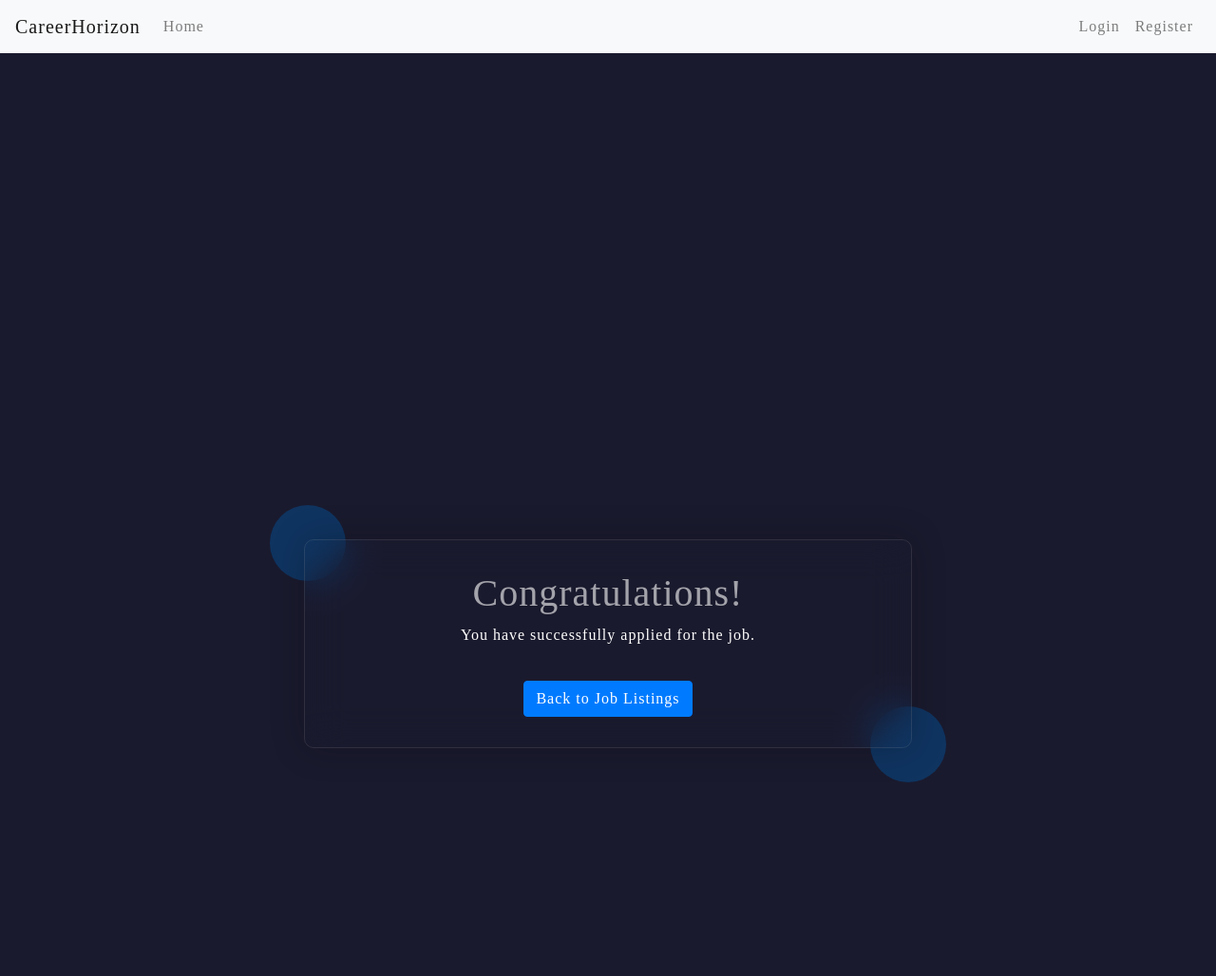
After one commit to Ismat-Samadov/eploy, a Django app: page /jobs/congrats/ in a window 1280 px wide. The commit adds this page. Shown: the whole page at 95% size. Run offline with Django 5.2, Linux system fonts and the light colour scheme; some libraries are stand-ins or nearby versions.

Commit message:
fixed apply letter and congrats

```diff
--- a/jobsite/jobs/models.py
+++ b/jobsite/jobs/models.py
@@ -9,6 +9,7 @@ class CustomUser(AbstractUser):
         ('Candidate', 'Candidate'),
     )
     user_type = models.CharField(max_length=10, choices=USER_TYPE_CHOICES)
+
 class JobPost(models.Model):
     title = models.CharField(max_length=500)
     description = models.TextField()
@@ -30,7 +31,7 @@ class JobApplication(models.Model):
     job = models.ForeignKey(JobPost, on_delete=models.CASCADE)
     applicant = models.ForeignKey(settings.AUTH_USER_MODEL, on_delete=models.CASCADE)
     resume = models.FileField(upload_to='resumes/')
-    cover_letter = models.TextField()
+    cover_letter = models.TextField(blank=True, null=True)  # Make cover letter optional
     applied_at = models.DateTimeField(auto_now_add=True)
 
     def __str__(self):
--- a/jobsite/jobs/templates/jobs/apply_job.html
+++ b/jobsite/jobs/templates/jobs/apply_job.html
@@ -81,7 +81,7 @@
 
     .apply-container {
         position: relative;
-        width: 40rem;
+        width: 50rem;
     }
 
     .form-container {
@@ -124,7 +124,7 @@
 
     .form-container button {
         background-color: var(--primary-color);
-        color: var (--color);
+        color: var(--color);
         padding: 13px;
         font-size: 18px;
         letter-spacing: 1.5px;
--- /dev/null
+++ b/jobsite/jobs/templates/jobs/congrats.html
@@ -0,0 +1,100 @@
+<!-- jobs/templates/jobs/congrats.html -->
+
+{% extends 'jobs/base.html' %}
+
+{% block title %}Application Successful{% endblock %}
+
+{% block content %}
+<section class="container mt-5">
+    <div class="congrats-container">
+        <div class="circle circle-one"></div>
+        <div class="form-container">
+            <h1 class="opacity">Congratulations!</h1>
+            <p>You have successfully applied for the job.</p>
+            <a href="{% url 'job_list' %}" class="btn btn-primary">Back to Job Listings</a>
+        </div>
+        <div class="circle circle-two"></div>
+    </div>
+    <div class="theme-btn-container"></div>
+</section>
+
+<style>
+    :root {
+        --background: #1a1a2e;
+        --color: #ffffff;
+        --primary-color: #0f3460;
+    }
+
+    * {
+        box-sizing: border-box;
+    }
+
+    html {
+        scroll-behavior: smooth;
+    }
+
+    body {
+        margin: 0;
+        box-sizing: border-box;
+        font-family: "poppins";
+        background: var(--background);
+        color: var(--color);
+        letter-spacing: 1px;
+        transition: background 0.2s ease;
+    }
+
+    .container {
+        display: flex;
+        justify-content: center;
+        align-items: center;
+        min-height: 100vh;
+        padding-top: 100px;
+    }
+
+    .congrats-container {
+        position: relative;
+        width: 40rem;
+    }
+
+    .form-container {
+        border: 1px solid hsla(0, 0%, 65%, 0.158);
+        box-shadow: 0 0 36px 1px rgba(0, 0, 0, 0.2);
+        border-radius: 10px;
+        backdrop-filter: blur(20px);
+        z-index: 99;
+        padding: 2rem;
+        text-align: center;
+    }
+
+    .form-container a {
+        margin-top: 20px;
+        display: inline-block;
+    }
+
+    .circle {
+        width: 5rem;
+        height: 5rem;
+        background: var(--primary-color);
+        border-radius: 50%;
+        position: absolute;
+    }
+
+    .circle-one {
+        top: 0;
+        left: 0;
+        z-index: -1;
+        transform: translate(-45%, -45%);
+    }
+
+    .circle-two {
+        bottom: 0;
+        right: 0;
+        z-index: -1;
+        transform: translate(45%, 45%);
+    }
+
+    .opacity {
+        opacity: 0.6;
+    }
+</style>
+{% endblock %}
--- a/jobsite/jobs/urls.py
+++ b/jobsite/jobs/urls.py
@@ -8,6 +8,7 @@ from .views import (
     job_list,
     post_job,
     apply_job,
+    congrats,
     job_applicants,
     edit_job,
     delete_job,
@@ -17,6 +18,7 @@ from .views import (
     search_jobs_for_cv,
     parse_cv_page
 )
+from . import views
 
 urlpatterns = [
     path('', job_list, name='job_list'),
@@ -25,6 +27,7 @@ urlpatterns = [
     path('logout/', custom_logout, name='logout'),
     path('post-job/', post_job, name='post_job'),
     path('apply-job/<int:job_id>/', apply_job, name='apply_job'),
+    path('congrats/', views.congrats, name='congrats'),
     path('job-applicants/<int:job_id>/', job_applicants, name='job_applicants'),
     path('edit-job/<int:job_id>/', edit_job, name='edit_job'),
     path('delete-job/<int:job_id>/', delete_job, name='delete_job'),
--- a/jobsite/jobs/views.py
+++ b/jobsite/jobs/views.py
@@ -160,6 +160,25 @@ def post_job(request):
         form = JobPostForm()
     return render(request, 'jobs/post_job.html', {'form': form})
 
+# @login_required
+# def apply_job(request, job_id):
+#     job = get_object_or_404(JobPost, id=job_id, deleted=False)
+#     if request.method == 'POST':
+#         form = JobApplicationForm(request.POST, request.FILES)
+#         if form.is_valid():
+#             try:
+#                 application = form.save(commit=False)
+#                 application.job = job
+#                 application.applicant = request.user
+#                 application.save()
+#                 return redirect('job_list')
+#             except Exception as e:
+#                 logger.error(f"Error applying for job {job_id}: {e}")
+#                 return render(request, 'jobs/apply_job.html', {'form': form, 'job': job, 'error': 'An error occurred while applying. Please try again.'})
+#     else:
+#         form = JobApplicationForm()
+#     return render(request, 'jobs/apply_job.html', {'form': form, 'job': job})
+
 @login_required
 def apply_job(request, job_id):
     job = get_object_or_404(JobPost, id=job_id, deleted=False)
@@ -171,13 +190,16 @@ def apply_job(request, job_id):
                 application.job = job
                 application.applicant = request.user
                 application.save()
-                return redirect('job_list')
+                return redirect('congrats')
             except Exception as e:
                 logger.error(f"Error applying for job {job_id}: {e}")
                 return render(request, 'jobs/apply_job.html', {'form': form, 'job': job, 'error': 'An error occurred while applying. Please try again.'})
     else:
         form = JobApplicationForm()
     return render(request, 'jobs/apply_job.html', {'form': form, 'job': job})
+
+def congrats(request):
+    return render(request, 'jobs/congrats.html')
 
 @login_required
 def job_applicants(request, job_id):
```
Also changed, not shown: jobsite/jobs/forms.py (+8 -0 lines), jobsite/jobs/migrations/0004_alter_jobapplication_cover_letter.py (added).
